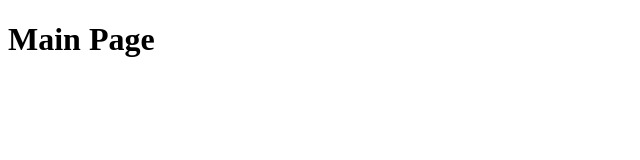
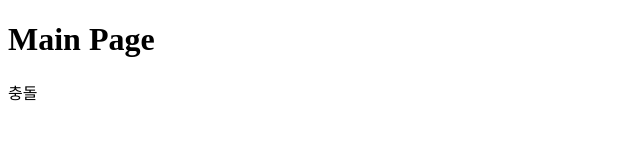
Before and after one commit to chuckpark/kosta_hello2, a plain HTML site: page index.html in a window 1280 px wide. Shown: the full height of the page, 0-640 px from the left. Drawn offline with Linux system fonts and the light colour scheme.

Commit message:
update conflict

```diff
--- a/index.html
+++ b/index.html
@@ -8,5 +8,6 @@
 </head>
 <body>
     <h1>Main Page</h1>
+    <div>충돌</div>
 </body>
 </html>
```
